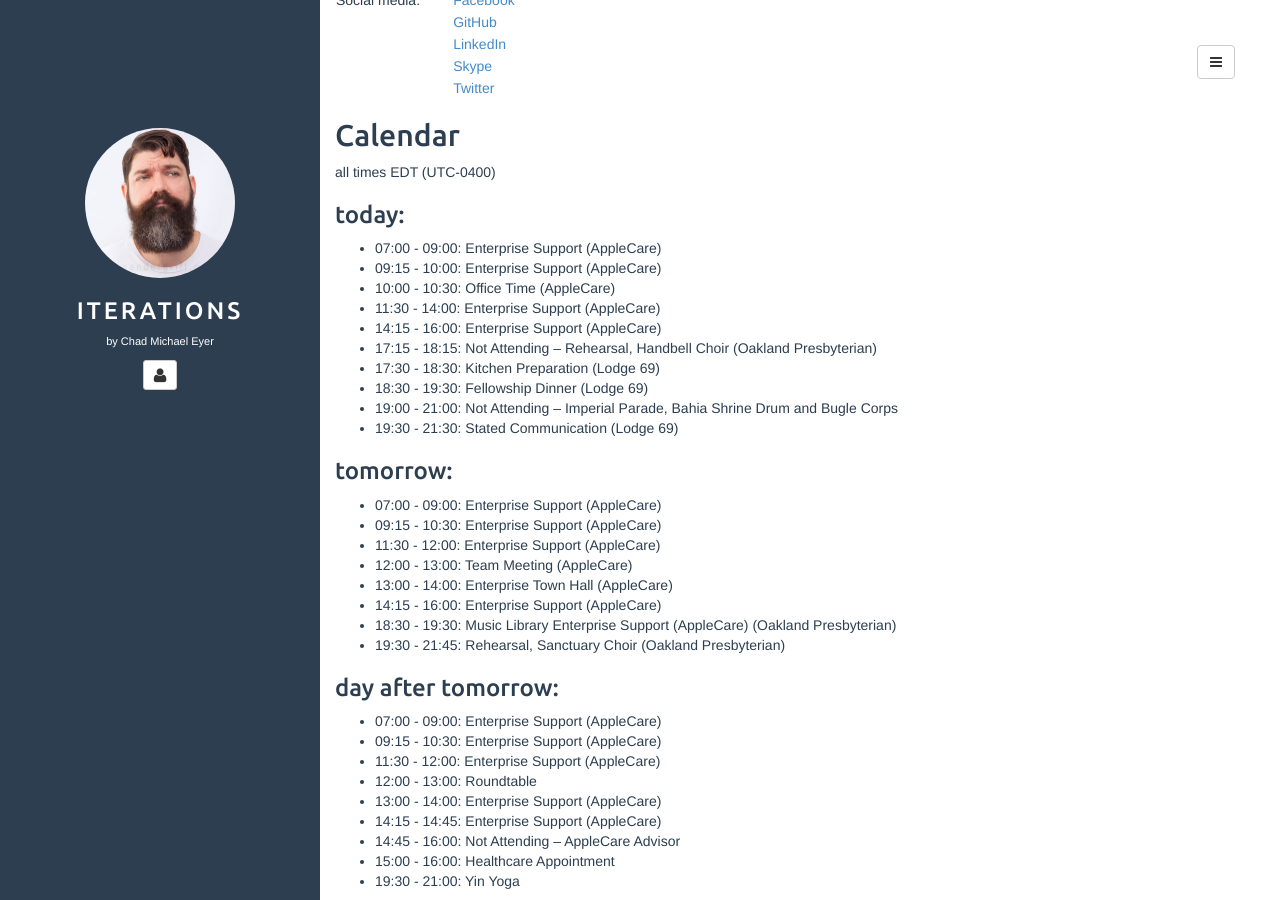
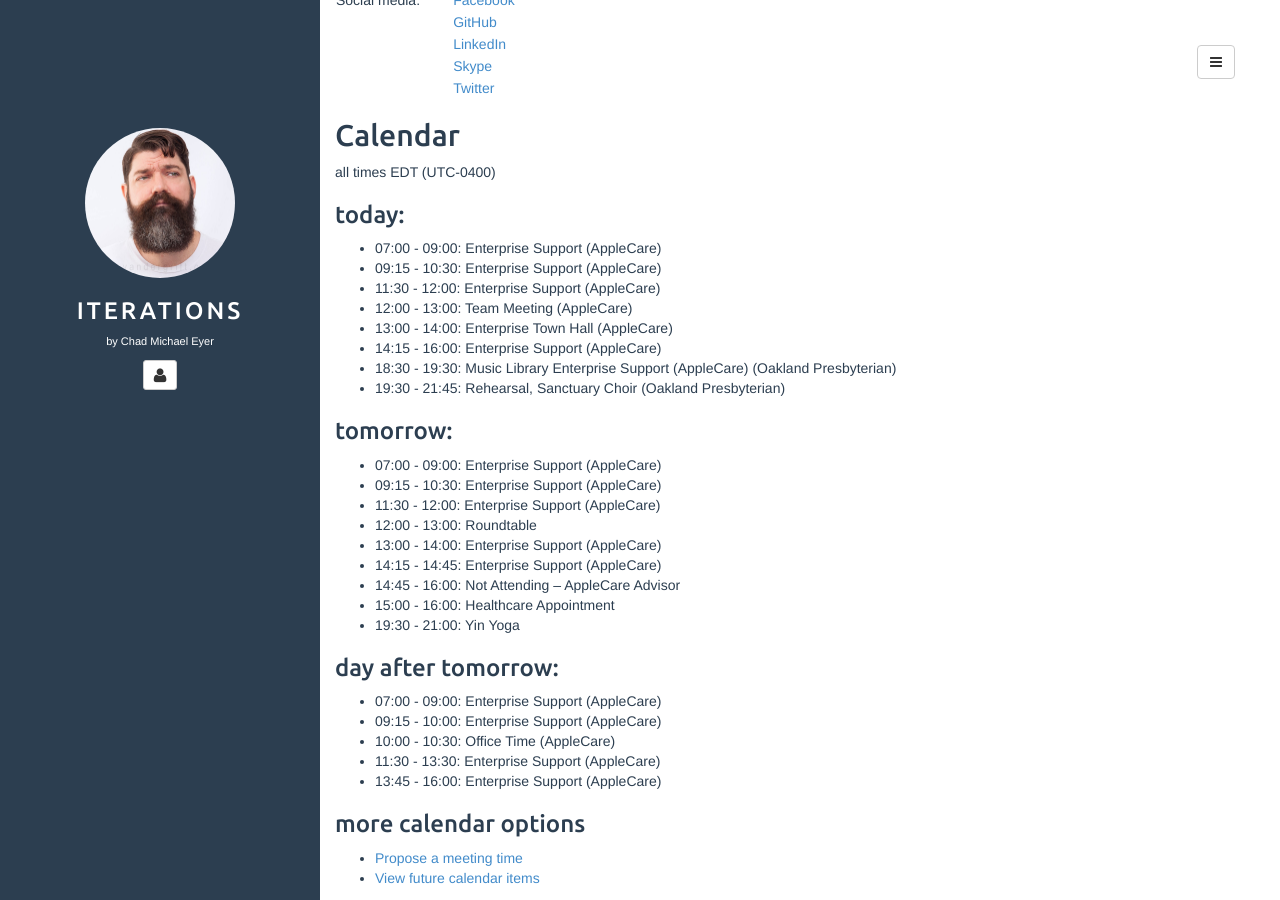
Before and after one commit to chadmichaeleyer/chadmichaeleyer.github.io, a Jekyll site: the page built from about.md, in a window 1280 px wide and 900 px high, scrolled down 1315 px. Built offline with Jekyll 4.4.1, drawn with Linux system fonts in a browser that asks for light colours.

Commit message:
calendar update

```diff
--- a/calendar.markdown
+++ b/calendar.markdown
@@ -1,19 +1,6 @@
 all times EDT (UTC-0400)
 
 ### today:
-
-* 07:00 - 09:00: Enterprise Support (AppleCare)
-* 09:15 - 10:00: Enterprise Support (AppleCare)
-* 10:00 - 10:30: Office Time (AppleCare)
-* 11:30 - 14:00: Enterprise Support (AppleCare)
-* 14:15 - 16:00: Enterprise Support (AppleCare)
-* 17:15 - 18:15: Not Attending – Rehearsal, Handbell Choir (Oakland Presbyterian)
-* 17:30 - 18:30: Kitchen Preparation (Lodge 69)
-* 18:30 - 19:30: Fellowship Dinner (Lodge 69)
-* 19:00 - 21:00: Not Attending – Imperial Parade, Bahia Shrine Drum and Bugle Corps
-* 19:30 - 21:30: Stated Communication (Lodge 69)
-
-### tomorrow:
 
 * 07:00 - 09:00: Enterprise Support (AppleCare)
 * 09:15 - 10:30: Enterprise Support (AppleCare)
@@ -35,3 +22,11 @@ all times EDT (UTC-0400)
 * 14:45 - 16:00: Not Attending – AppleCare Advisor
 * 15:00 - 16:00: Healthcare Appointment
 * 19:30 - 21:00: Yin Yoga
+
+### day after tomorrow:
+
+* 07:00 - 09:00: Enterprise Support (AppleCare)
+* 09:15 - 10:00: Enterprise Support (AppleCare)
+* 10:00 - 10:30: Office Time (AppleCare)
+* 11:30 - 13:30: Enterprise Support (AppleCare)
+* 13:45 - 16:00: Enterprise Support (AppleCare)
```
Also changed, not shown: other parts of calendar.markdown (+1 -1 lines), calendar-year.markdown (+5 -13 lines).
